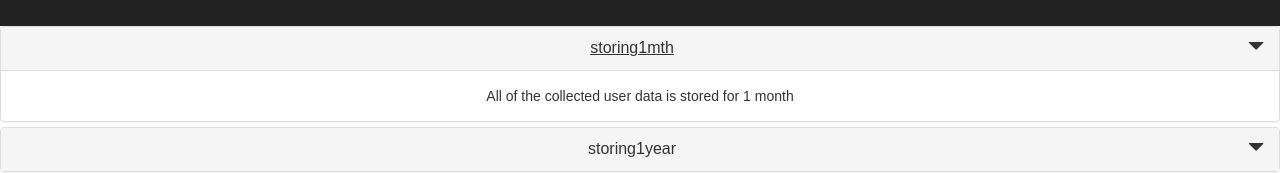
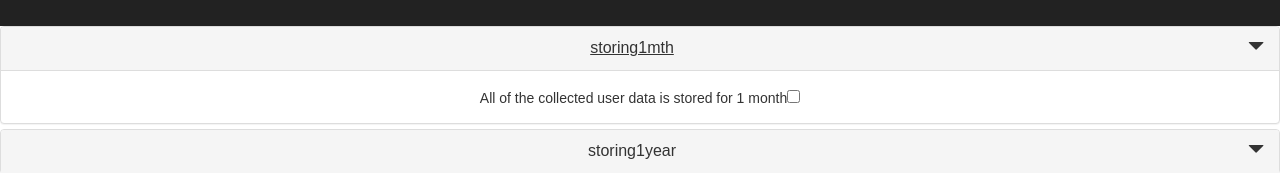
Before and after one commit to tileissner/informed-consent-generator, a React (Create React App) app: page / in a window 1280 px wide. Both pictures are taken after a click on the button "storing1mth". Shown: the part 124-297 px from the top of the page. Built offline with nearby package versions, Linux system fonts and the light colour scheme.

Commit message:
added more logic to consent form

```diff
--- a/src/ConsentForm.jsx
+++ b/src/ConsentForm.jsx
@@ -10,7 +10,27 @@ import badges from "./badges";
 export class ConsentForm extends React.Component {
   constructor(props) {
     super(props);
+
+    this.state = {
+      selectedBadges: []
+    };
   }
+
+  checkBoxClick = badge => {
+    console.log("badge", badge);
+
+    //check if array already contains badge
+
+    //add this to array
+    let badges = this.state.selectedBadges;
+    badges.push(badge);
+  };
+
+  submit = () => {
+    console.log(this.state.selectedBadges);
+
+    console.log(JSON.stringify(this.state.selectedBadges));
+  };
 
   render() {
     const stringItems = badges.badge.map((badge, index) => {
@@ -22,13 +42,18 @@ export class ConsentForm extends React.Component {
               <div className="glyphRight">
                 <Glyphicon glyph="triangle-bottom" />
               </div>
-
             </Panel.Title>
           </Panel.Heading>
           <Panel.Collapse>
-            <Panel.Body >
+            <Panel.Body>
+              <div>
                 {badge.explanationUser}
-                </Panel.Body>
+                <input
+                  type="checkbox"
+                  onClick={() => this.checkBoxClick(badge)}
+                />
+              </div>
+            </Panel.Body>
           </Panel.Collapse>
         </Panel>
       );
@@ -39,6 +64,7 @@ export class ConsentForm extends React.Component {
         <PanelGroup accordion id="accordion-example">
           {stringItems}
         </PanelGroup>
+        <input type="button" onClick={this.submit} />
       </div>
     );
   }
```
